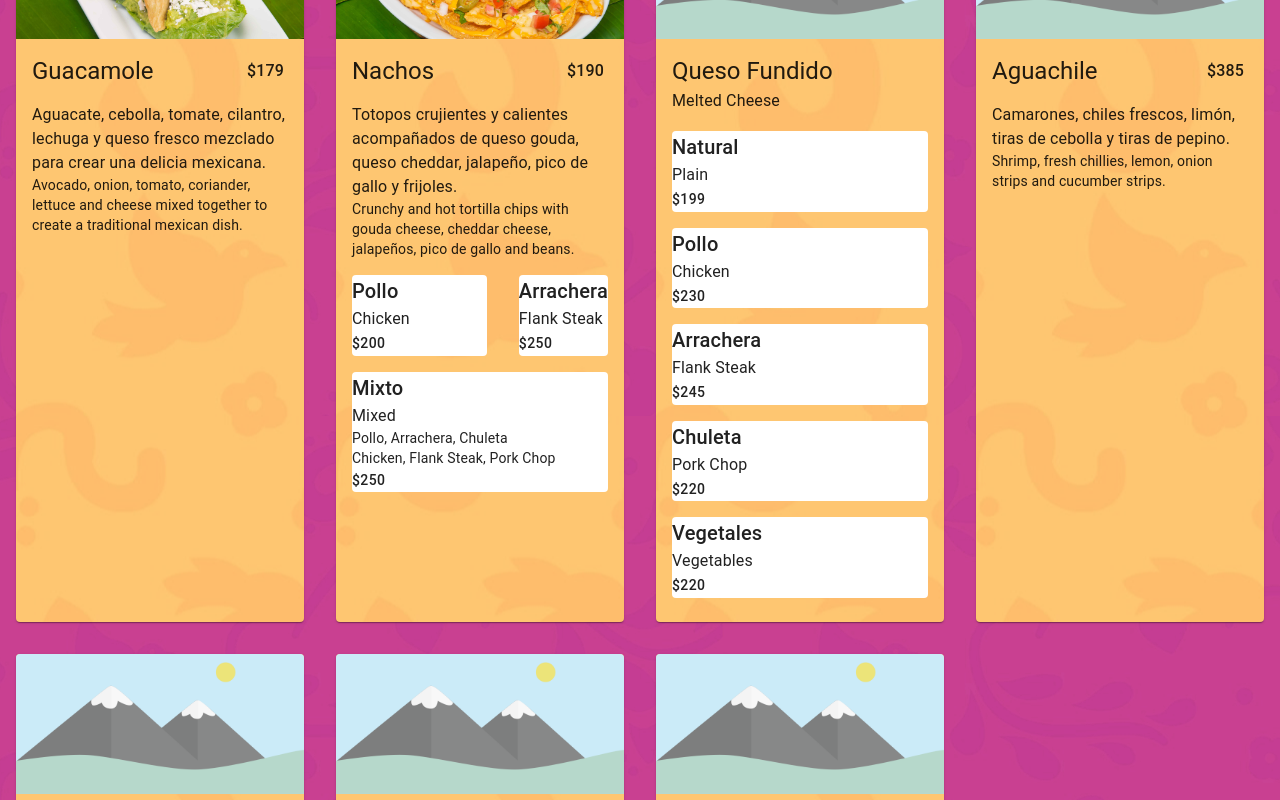
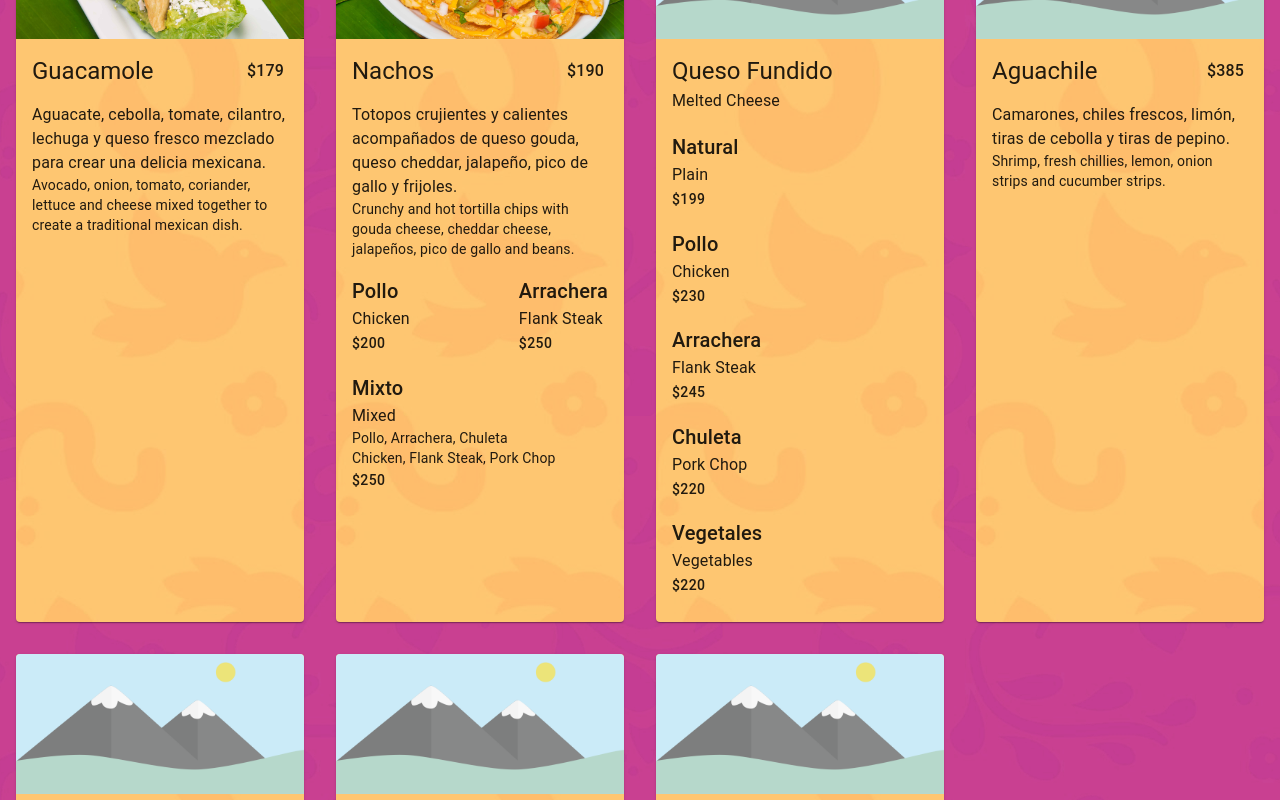
Before and after one commit to fermx3/karens-menu, a Next.js app: page / in a window 1280 px wide. Shown: the part 920-1720 px from the top of the page. Built offline with nearby package versions, Linux system fonts and the light colour scheme.

Commit message:
Fix Paper styles

```diff
--- a/components/platillo-variantes/PlatilloVariantes.jsx
+++ b/components/platillo-variantes/PlatilloVariantes.jsx
@@ -6,8 +6,7 @@ const PlatilloVariantes = ({ variantes }) => {
   return (
     <div className={classes.variantes}>
       {variantes.map((variante) => (
-        <Paper
-          elevation={0}
+        <div
           key={variante.nombre}
           className={`${classes.variante} ${
             variante.desc && classes.varianteConDesc
@@ -26,7 +25,7 @@ const PlatilloVariantes = ({ variantes }) => {
           <div>
             <Typography variant='button'>{`$${variante.precio}`}</Typography>
           </div>
-        </Paper>
+        </div>
       ))}
     </div>
   );
--- a/data/menu.js
+++ b/data/menu.js
@@ -298,8 +298,8 @@ export const MENU_KARENS = [
             precio: 480,
           },
           {
-            nombre: 'Mixto',
-            name: 'Mixed',
+            nombre: 'Mixto con Camarón',
+            name: 'Mixed with Shrimp',
             desc: 'Camarón, Arrachera, Pollo',
             descEng: 'Shrimp, Flank Steak, Chicken',
             precio: 460,
@@ -345,8 +345,8 @@ export const MENU_KARENS = [
             precio: 479,
           },
           {
-            nombre: 'Mixto',
-            name: 'Mixed',
+            nombre: 'Mixto con Camarón',
+            name: 'Mixed with Shrimp',
             desc: 'Camarón, Arrachera, Pollo',
             descEng: 'Shrimp, Flank Steak, Chicken',
             precio: 459,
--- a/pages/_document.js
+++ b/pages/_document.js
@@ -1,13 +1,13 @@
-import { Html, Head, Main, NextScript } from 'next/document'
+import { Html, Head, Main, NextScript } from 'next/document';
 
 export default function Document() {
   return (
-    <Html lang="en">
+    <Html lang='es'>
       <Head />
       <body>
         <Main />
         <NextScript />
       </body>
     </Html>
-  )
+  );
 }
```
